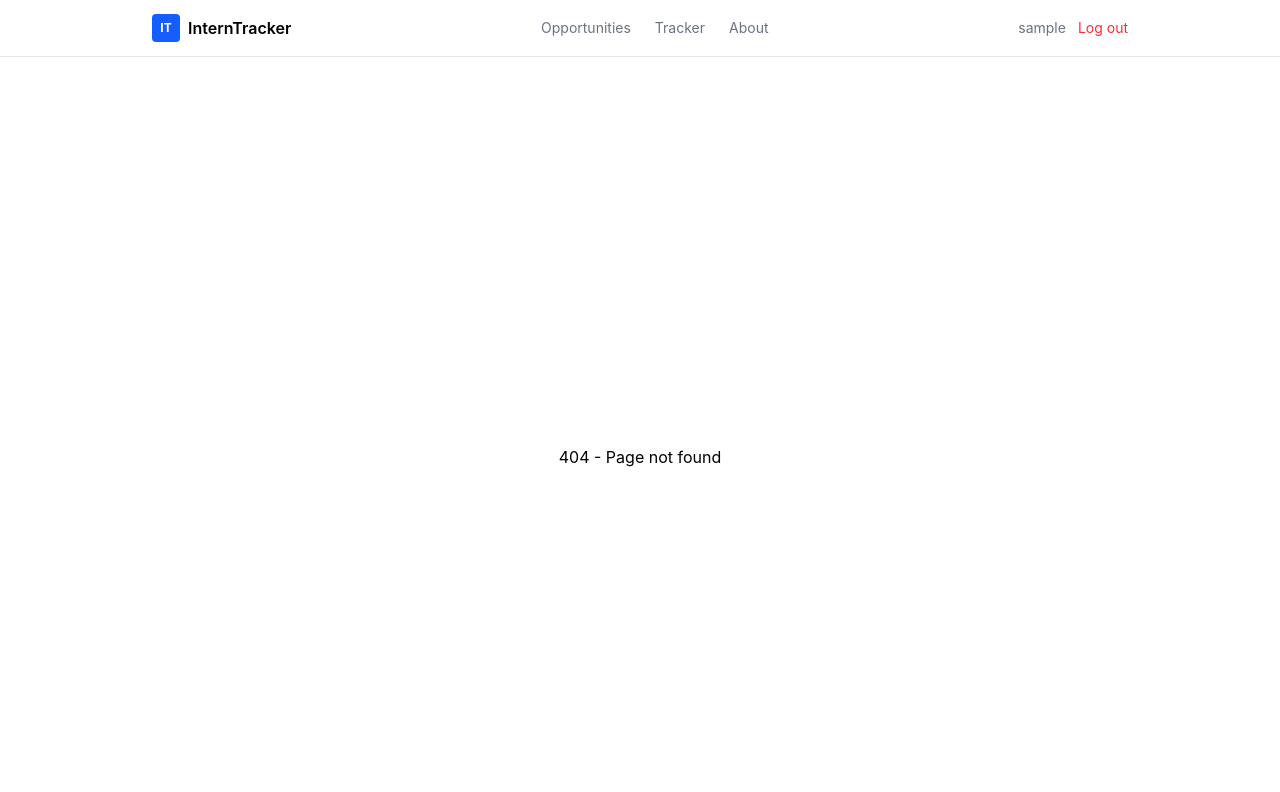
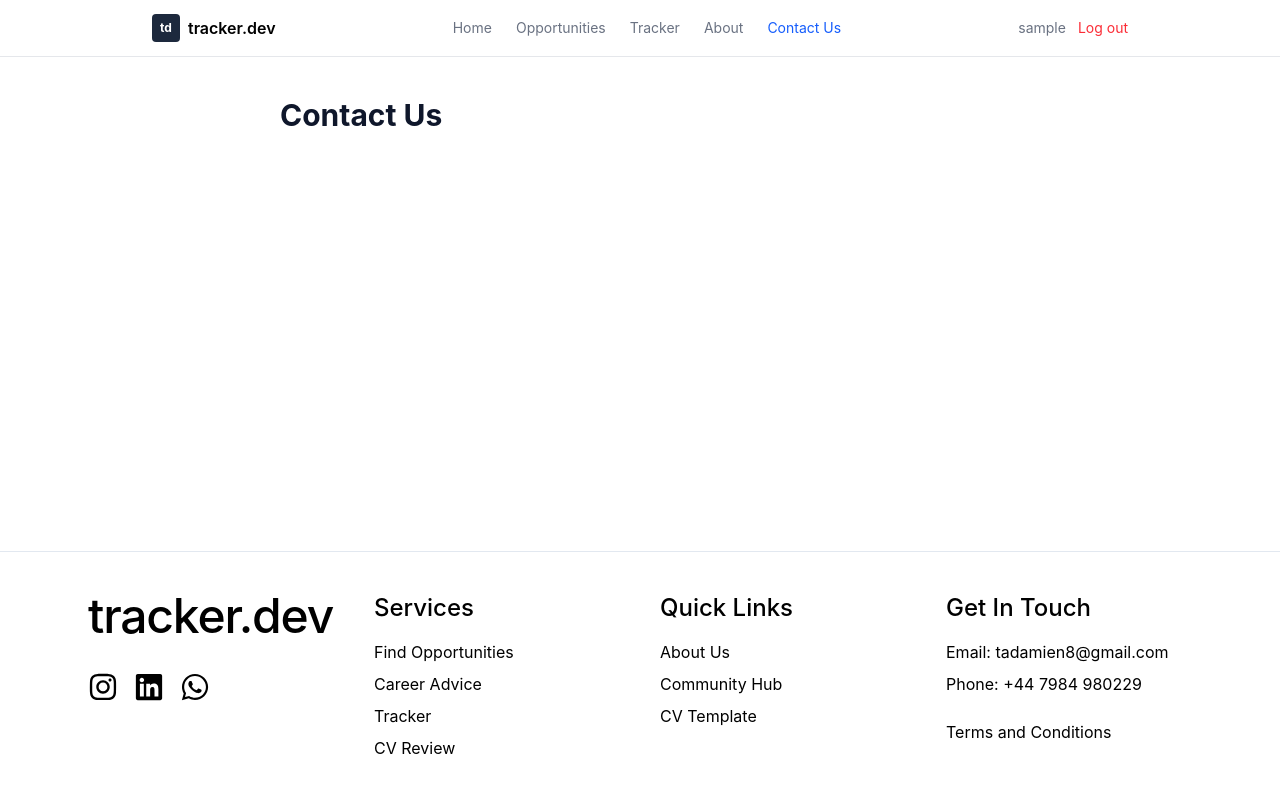
Before and after one commit to damienta/internship-tracker, a React app in the folder frontend/: page /contact-us in a window 1280 px wide. Before the commit this address had no page. Shown: the top 792 px of the page. Built offline with nearby package versions, Linux system fonts and the light colour scheme; sample sign-in values are in the browser's storage; the HTML template or start-up script is replaced by a standard one.

Commit message:
Added social media icons for footer, working on the footer to be a way to access things quickly. Added back "Home" and added "Contact Us" and "About".

```diff
--- a/frontend/package.json
+++ b/frontend/package.json
@@ -14,6 +14,7 @@
     "react": "^19.2.0",
     "react-dom": "^19.2.0",
     "react-hot-toast": "^2.6.0",
+    "react-icons": "^5.6.0",
     "react-router-dom": "^7.13.1"
   },
   "devDependencies": {
--- a/frontend/src/App.jsx
+++ b/frontend/src/App.jsx
@@ -6,6 +6,7 @@ import Home from './pages/Home'
 import Opportunities from './pages/Opportunities'
 import Tracker from './pages/Tracker'
 import About from './pages/About'
+import Contact from './pages/Contact'
 import Login from './pages/Login'
 import Register from './pages/Register'
 
@@ -70,6 +71,7 @@ function App() {
           <Route path="/opportunities" element={<PrivateRoute><Opportunities /></PrivateRoute>} />
           <Route path="/tracker" element={<PrivateRoute><Tracker /></PrivateRoute>} />
           <Route path="/about" element={<PrivateRoute><About /></PrivateRoute>} />
+          <Route path="/contact-us" element={<PrivateRoute><Contact /></PrivateRoute>} />
           <Route path="*" element={<NotFound />} />
         </Route>
       </Routes>
--- /dev/null
+++ b/frontend/src/components/Footer.jsx
@@ -0,0 +1,75 @@
+import { Link } from 'react-router-dom'
+import { FaInstagram, FaLinkedin, FaWhatsapp } from 'react-icons/fa'
+
+const CONTACT_EMAIL = 'tadamien8@gmail.com'
+const CONTACT_PHONE = '+44 7984 980229'
+
+export default function Footer() {
+  return (
+    <footer className="border-t border-slate-200 bg-white mt-10">
+      <div className="max-w-6xl mx-auto px-6 py-10 grid gap-10 md:grid-cols-4">
+        <div className="flex flex-col items-center md:items-start">
+          <Link to="/" className="inline-flex items-center text-black">
+            <p className="text-5xl leading-none font-medium tracking-tight">tracker.dev</p>
+          </Link>
+
+          <div className="flex justify-center md:justify-start gap-4 mt-8 text-3xl text-black">
+            <a href="https://instagram.com" target="_blank" rel="noreferrer" className="hover:opacity-70" aria-label="Instagram">
+              <FaInstagram />
+            </a>
+            <a href="https://linkedin.com" target="_blank" rel="noreferrer" className="hover:opacity-70" aria-label="LinkedIn">
+              <FaLinkedin />
+            </a>
+            <a href="https://whatsapp.com" target="_blank" rel="noreferrer" className="hover:opacity-70" aria-label="WhatsApp">
+              <FaWhatsapp />
+            </a>
+          </div>
+        </div>
+
+        <div>
+          <h3 className="text-2xl font-medium text-black">Services</h3>
+          <ul className="mt-4 space-y-2 text-black">
+            <li>
+              <Link to="/opportunities" className="hover:opacity-70">Find Opportunities</Link>
+            </li>
+            <li>
+              <Link to="/about" className="hover:opacity-70">Career Advice</Link>
+            </li>
+            <li>
+              <Link to="/tracker" className="hover:opacity-70">Tracker</Link>
+            </li>
+            <li>
+              <Link to="/about" className="hover:opacity-70">CV Review</Link>
+            </li>
+          </ul>
+        </div>
+
+        <div>
+          <h3 className="text-2xl font-medium text-black">Quick Links</h3>
+          <ul className="mt-4 space-y-2 text-black">
+            <li>
+              <Link to="/about" className="hover:opacity-70">About Us</Link>
+            </li>
+            <li>
+              <Link to="/tracker" className="hover:opacity-70">Community Hub</Link>
+            </li>
+            <li>
+              <Link to="/about" className="hover:opacity-70">CV Template</Link>
+            </li>
+          </ul>
+        </div>
+
+        <div>
+          <h3 className="text-2xl font-medium text-black">Get In Touch</h3>
+          <div className="mt-4 text-black space-y-2">
+            <p>Email: <a className="hover:opacity-70" href={`mailto:${CONTACT_EMAIL}`}>{CONTACT_EMAIL}</a></p>
+            <p>Phone: <a className="hover:opacity-70" href={`tel:${CONTACT_PHONE.replace(/\s+/g, '')}`}>{CONTACT_PHONE}</a></p>
+          </div>
+          <p className="mt-6">
+            <a href="#" className="text-black hover:opacity-70">Terms and Conditions</a>
+          </p>
+        </div>
+      </div>
+    </footer>
+  )
+}
--- a/frontend/src/components/Layout.jsx
+++ b/frontend/src/components/Layout.jsx
@@ -1,4 +1,5 @@
 import Navbar from './Navbar'
+import Footer from './Footer'
 import { Outlet } from 'react-router-dom'
 
 export default function Layout() {
@@ -8,6 +9,7 @@ export default function Layout() {
       <main className="flex-1">
         <Outlet />
       </main>
+      <Footer />
     </div>
   )
 }
--- a/frontend/src/components/Navbar.jsx
+++ b/frontend/src/components/Navbar.jsx
@@ -11,19 +11,20 @@ export default function Navbar() {
   }
 
   return (
-    // Placeholder logo
     <nav className="bg-white border-b border-gray-200 sticky top-0">
       <div className="max-w-5xl mx-auto px-6 h-14 flex items-center justify-between">
 
         <Link to="/" className="flex items-center gap-2 font-semibold">
-          <span className="bg-blue-600 text-white text-xs font-bold w-7 h-7 rounded flex items-center justify-center">IT</span>
-          InternTracker
+          <span className="w-7 h-7 rounded bg-slate-800 text-white text-xs font-bold flex items-center justify-center">td</span>
+          tracker.dev
         </Link>
 
         <div className="flex gap-6">
+          <NavLink to="/" className={({ isActive }) => isActive ? 'text-blue-600 text-sm' : 'text-gray-500 text-sm'}>Home</NavLink>
           <NavLink to="/opportunities" className={({ isActive }) => isActive ? 'text-blue-600 text-sm' : 'text-gray-500 text-sm'}>Opportunities</NavLink>
           <NavLink to="/tracker" className={({ isActive }) => isActive ? 'text-blue-600 text-sm' : 'text-gray-500 text-sm'}>Tracker</NavLink>
           <NavLink to="/about" className={({ isActive }) => isActive ? 'text-blue-600 text-sm' : 'text-gray-500 text-sm'}>About</NavLink>
+          <NavLink to="/contact-us" className={({ isActive }) => isActive ? 'text-blue-600 text-sm' : 'text-gray-500 text-sm'}>Contact Us</NavLink>
         </div>
 
         <div className="flex items-center gap-3">
--- a/frontend/src/pages/About.jsx
+++ b/frontend/src/pages/About.jsx
@@ -1,6 +1,7 @@
 export default function About() {
   return (
     <div className="max-w-5xl mx-auto px-6 py-10">
+      <h1 className="text-3xl font-bold text-slate-900">About</h1>
     </div>
   )
 }
--- /dev/null
+++ b/frontend/src/pages/Contact.jsx
@@ -0,0 +1,7 @@
+export default function Contact() {
+  return (
+    <div className="max-w-3xl mx-auto px-6 py-10">
+      <h1 className="text-3xl font-bold text-slate-900">Contact Us</h1>
+    </div>
+  )
+}
```
Also changed, not shown: 1 other file (tests, documents, lock files or other folders).
